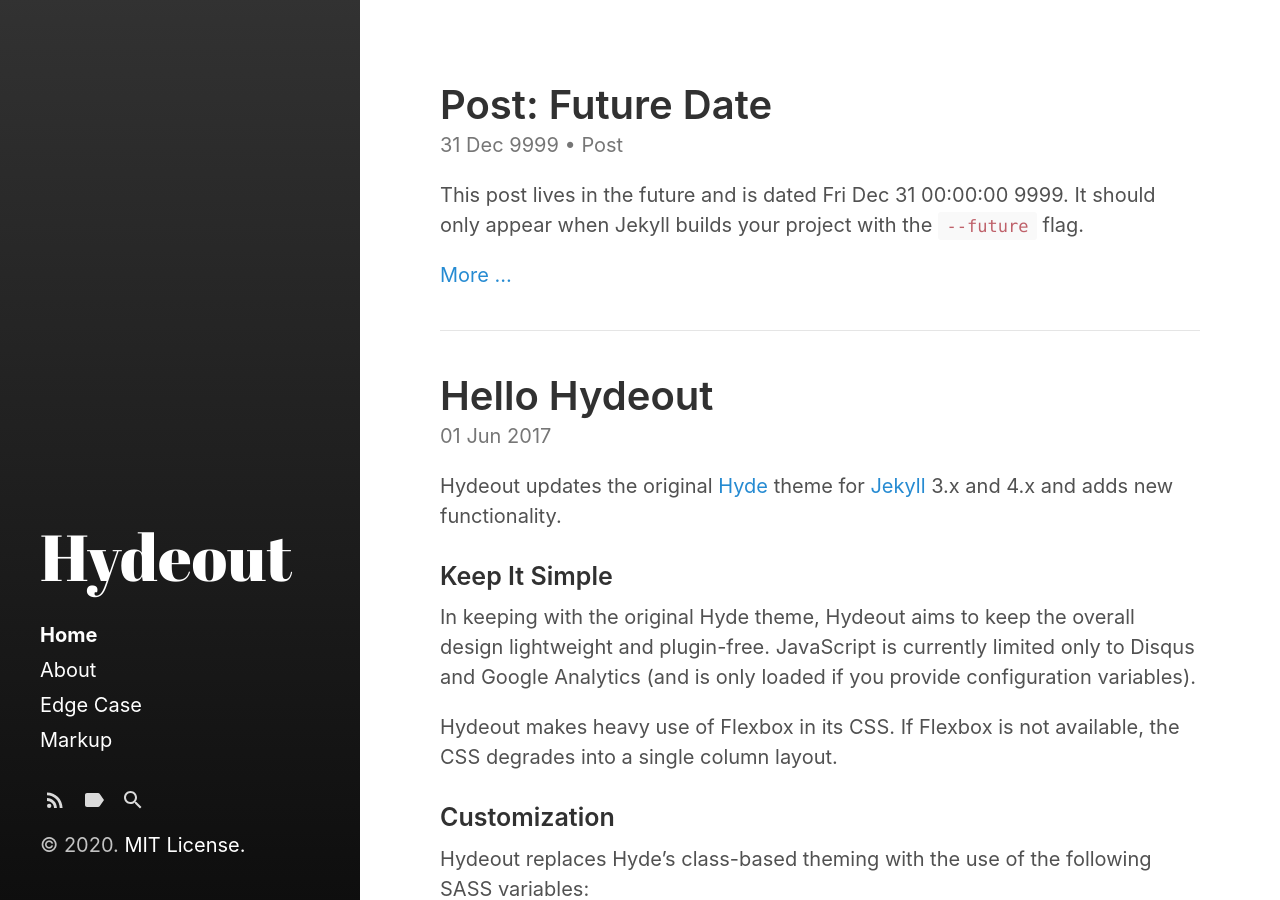
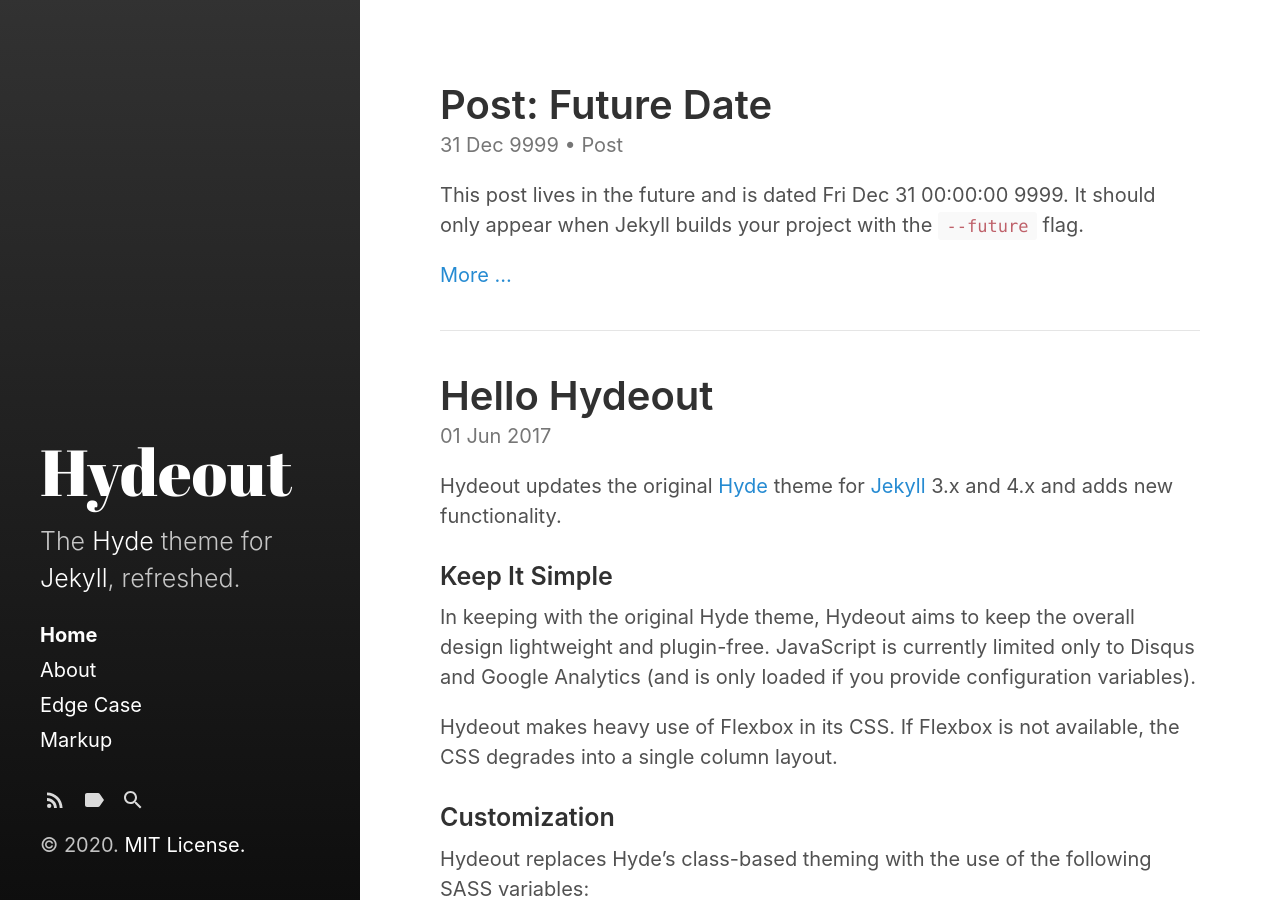
Before and after one commit to C13H12N4O2/C13H12N4O2.github.io, a Jekyll site: the page built from index.html, in a window 1280 px wide and 900 px high. Built offline with Jekyll 4.4.1, drawn with Linux system fonts in a browser that asks for light colours; the list of posts is cut into pages by our own code.

Commit message:
Update _config.yml

```diff
--- a/_config.yml
+++ b/_config.yml
@@ -4,10 +4,10 @@ highlighter:      rouge
 
 # Setup
 title:            Hydeout
-tagline:
-description:
-url:
-baseurl:
+tagline:          'A Jekyll theme'
+description:      'The <a href="http://hyde.getpoole.com" target="_blank">Hyde</a> theme for <a href="http://jekyllrb.com" target="_blank">Jekyll</a>, refreshed.'
+url:              https://fongandrew.github.io
+baseurl:          '/hydeout'
                   # the optional subpath of your site, e.g. "/blog"
                   # NB: This applies to all pages in your Jekyll site.
                   # If you want to move just the blog index pages but keep
@@ -15,8 +15,8 @@ baseurl:
                   # sidebar_blog_link below.
 
 author:
-  name:
-  url:
+  name:           'Andrew Fong'
+  url:            https://twitter.com/fongandrewc
 
 paginate:         5
 # paginate_path:    '/page:num'
```
